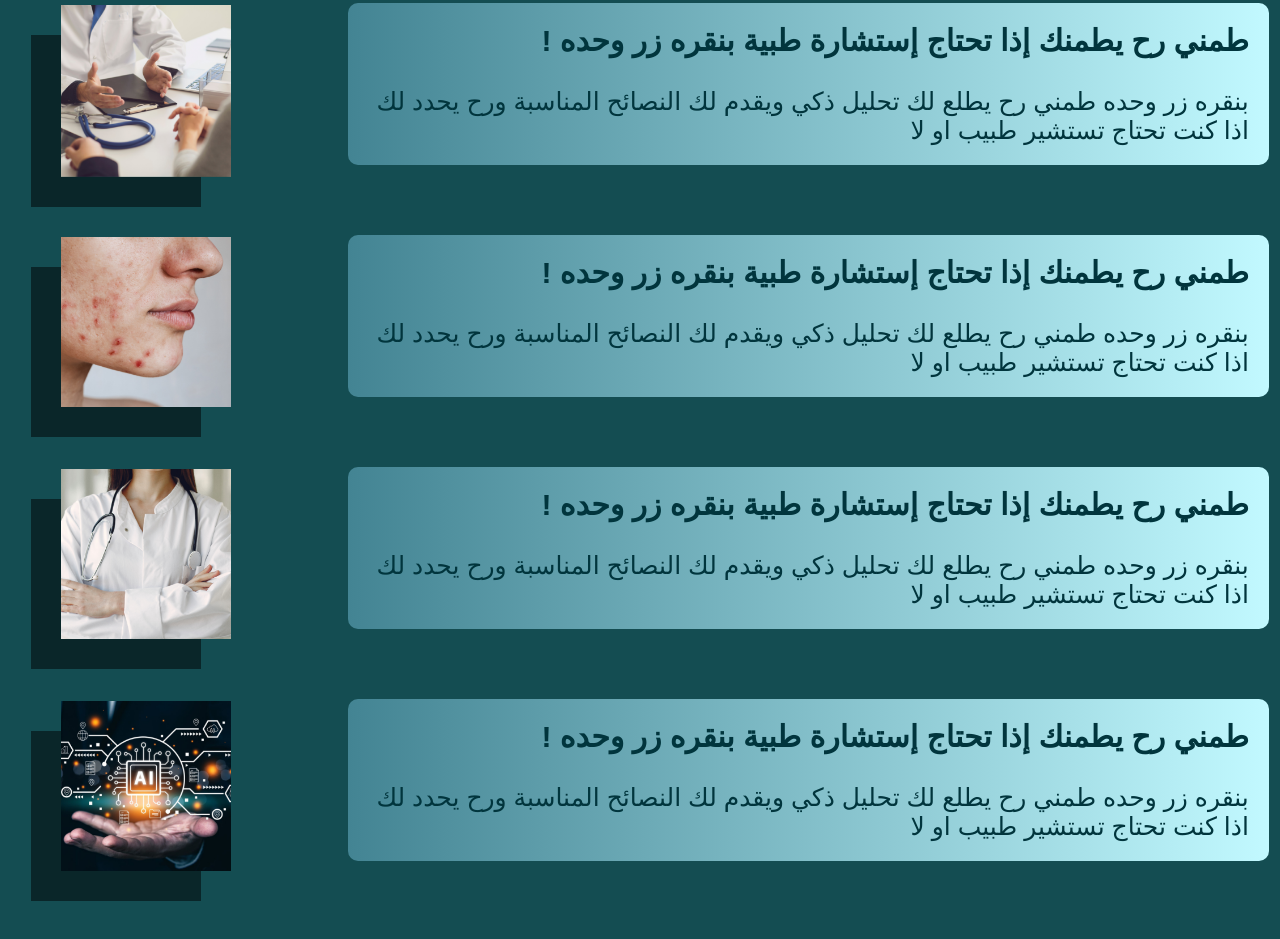
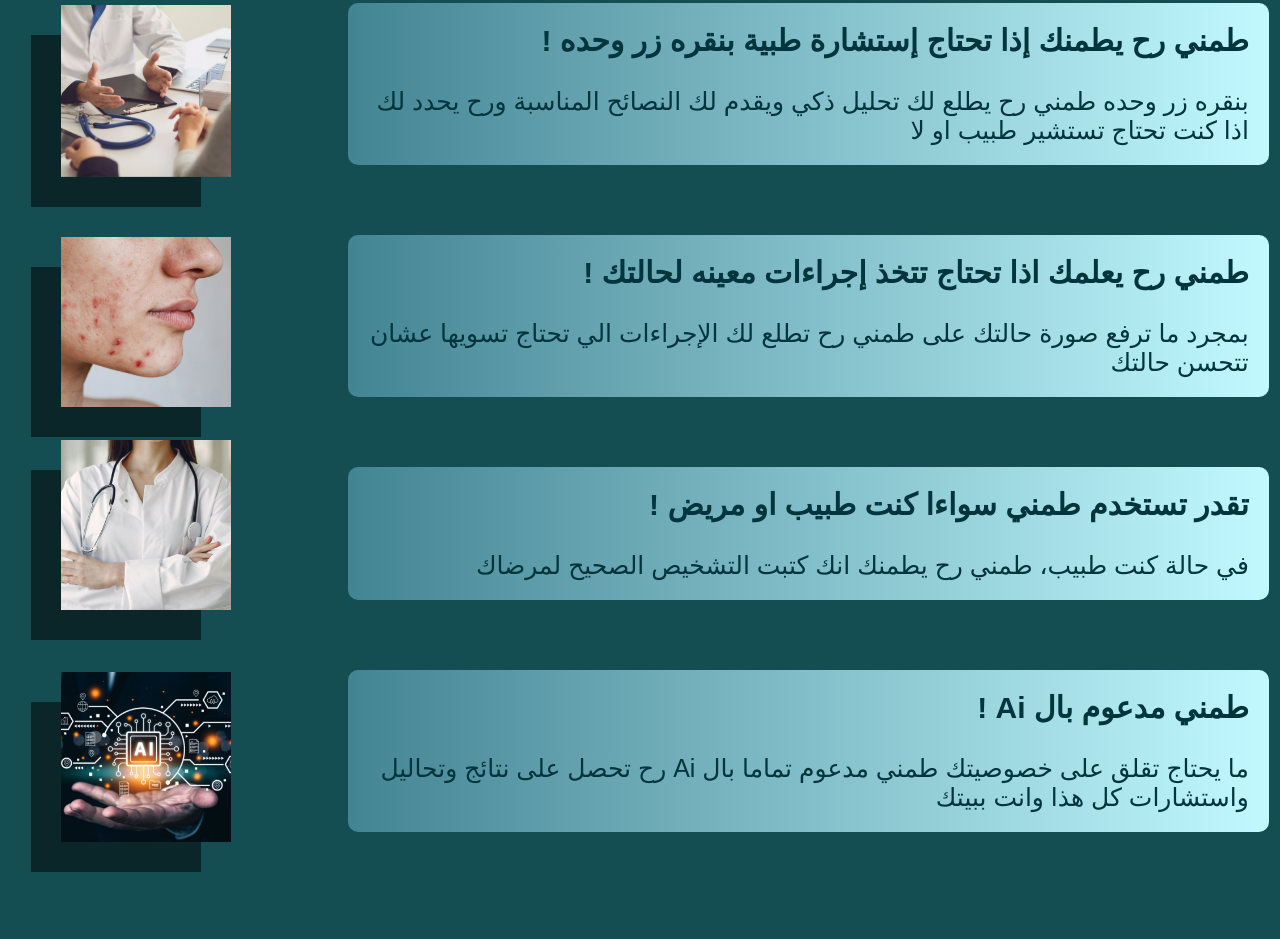
Before and after one commit to Reham-Fagih/Tamni, a plain HTML site: page index.html in a window 1280 px wide. Shown: the part 1275-2214 px from the top of the page. Drawn offline with Linux system fonts and the light colour scheme.

Commit message:
docs:  documentation changes in paragraph 2, 3 and 4.

```diff
--- a/index.html
+++ b/index.html
@@ -59,7 +59,7 @@
 
     </div>
 
-    <h2 style="font-size: 40px;">ليش لازم تستخدم خدمة طمني؟</h2>
+    <h2  style="font-size: 40px;">ليش لازم تستخدم خدمة طمني؟</h2>
 
     <div class="container">
 
@@ -75,23 +75,25 @@
 
 
 
-         <div id="p2" style="font-size: 25px;"><b style="font-size: 30px;">طمني رح يطمنك إذا تحتاج إستشارة طبية بنقره زر وحده !</b><br><br>
-          بنقره زر وحده طمني رح يطلع لك تحليل ذكي ويقدم لك النصائح المناسبة
-          ورح يحدد لك اذا كنت تحتاج تستشير طبيب او لا
+         <div id="p2" style="font-size: 25px;"><b style="font-size: 30px;">طمني رح يعلمك اذا تحتاج تتخذ إجراءات معينه لحالتك !</b><br><br>
+          بمجرد ما ترفع صورة حالتك على طمني رح تطلع لك الإجراءات الي تحتاج
+        تسويها عشان تتحسن حالتك
+
            </div>
            <div id="p2pic2"><img src="p2pic2.png" alt="not available"></div>
 
 
-        <div id="p3" style="font-size: 25px;"><b style="font-size: 30px;">طمني رح يطمنك إذا تحتاج إستشارة طبية بنقره زر وحده !</b><br><br>
-            بنقره زر وحده طمني رح يطلع لك تحليل ذكي ويقدم لك النصائح المناسبة
-            ورح يحدد لك اذا كنت تحتاج تستشير طبيب او لا
+        <div id="p3" style="font-size: 25px;"><b style="font-size: 30px;">تقدر تستخدم طمني سواءا كنت طبيب او مريض !</b><br><br>
+          في حالة كنت طبيب، طمني رح يطمنك انك كتبت التشخيص
+          الصحيح لمرضاك
              </div>
              <div id="p3pic3"><img src="p3pic3.png" alt="not available"></div>
 
 
-        <div id="p4" style="font-size: 25px;"><b style="font-size: 30px;">طمني رح يطمنك إذا تحتاج إستشارة طبية بنقره زر وحده !</b><br><br>
-              بنقره زر وحده طمني رح يطلع لك تحليل ذكي ويقدم لك النصائح المناسبة
-              ورح يحدد لك اذا كنت تحتاج تستشير طبيب او لا
+        <div id="p4" style="font-size: 25px;"><b style="font-size: 30px;">طمني مدعوم بال Ai !</b><br><br>
+          ما يحتاج تقلق على خصوصيتك طمني مدعوم تماما بال Ai
+          رح تحصل على نتائج وتحاليل واستشارات كل هذا وانت ببيتك
+
                </div>
                <div id="p4pic4"><img src="p4pic4.png" alt="not available"></div>
 
@@ -103,53 +105,8 @@
       </div>
 
 
-       <!--
-       <div id="p1pic3"><img src="p1pic1.png" alt="not available"></div>
+    </div>
 
-       <div id="p3" style="font-size: 25px;"><b style="font-size: 30px;">طمني رح يطمنك إذا تحتاج إستشارة طبية بنقره زر وحده !</b><br><br>
-    بنقره زر وحده طمني رح يطلع لك تحليل ذكي ويقدم لك النصائح المناسبة
-    ورح يحدد لك اذا كنت تحتاج تستشير طبيب او لا
-     </div>
-
-
-     <div id="p1pic4"><img src="p1pic1.png" alt="not available"></div>
-
-     <div id="p4" style="font-size: 25px;"><b style="font-size: 30px;">طمني رح يطمنك إذا تحتاج إستشارة طبية بنقره زر وحده !</b><br><br>
-  بنقره زر وحده طمني رح يطلع لك تحليل ذكي ويقدم لك النصائح المناسبة
-  ورح يحدد لك اذا كنت تحتاج تستشير طبيب او لا
-   </div>
-   -->
-
-
-
-
-      <!--
-
-      <div id="p2"><b>طمني رح يعلمك اذا تحتاج تتخذ إجراءات معينه لحالتك !</b>
-        بمجرد ما ترفع صورة حالتك على طمني رح تطلع لك الإجراءات الي تحتاج
-        تسويها عشان تتحسن حالتك
-
-      </div>
-
-      <div id="p3"><b>تقدر تستخدم طمني سواءا كنت طبيب او مريض !</b>
-         في حالة كنت طبيب، طمني رح يطمنك انك كتبت التشخيص
-الصحيح لمرضاك
-
-      </div>
-
-
-      <div id="p4"><b>	طمني مدعوم بال Ai !</b>
-        ما يحتاج تقلق على خصوصيتك طمني مدعوم تماما بال Ai
-        رح تحصل على نتائج وتحاليل واستشارات كل هذا وانت ببيتك
-
-      </div>
-
-
-
-
-
-    </div>
--->
 
   </body>
 
```
